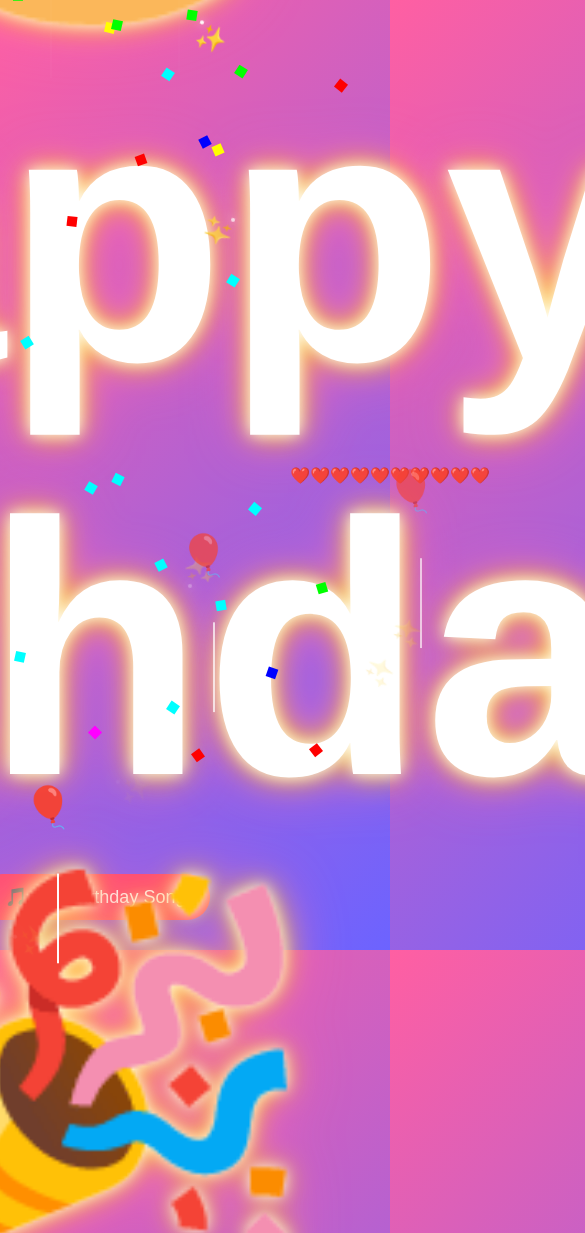
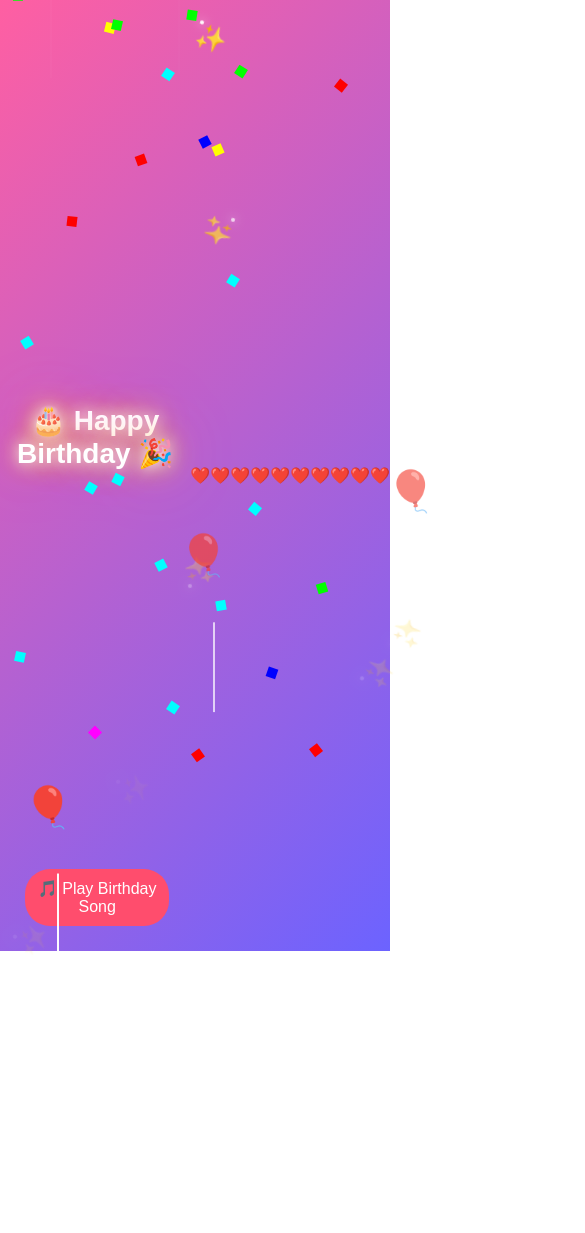
Before and after one commit to tamehar560-rgb/birthday-wishes-2, a plain HTML site: page index.html in a window 390 px wide. Shown: the top 1233 px of the page, 585 px wide, since content can reach past the window. After the commit the page ends 951 px from the top, so only its background shows below. Drawn offline with Linux system fonts and the light colour scheme.

Commit message:
Implement mobile styles for container and headings
Add responsive styles for mobile devices.

```diff
--- a/style.css
+++ b/style.css
@@ -388,3 +388,30 @@ button:hover {
         opacity: 0;
     }
 }
+@media (max-width: 600px) {
+
+    .container {
+        width: 90%;
+        padding: 15px;
+    }
+
+    h1 {
+        font-size: 28px;
+    }
+
+    h2 {
+        font-size: 22px;
+    }
+
+    button {
+        width: 90%;
+        font-size: 16px;
+        padding: 10px;
+    }
+
+    .cake img {
+        width: 150px;
+        max-width: 100%;
+    }
+
+}
```
